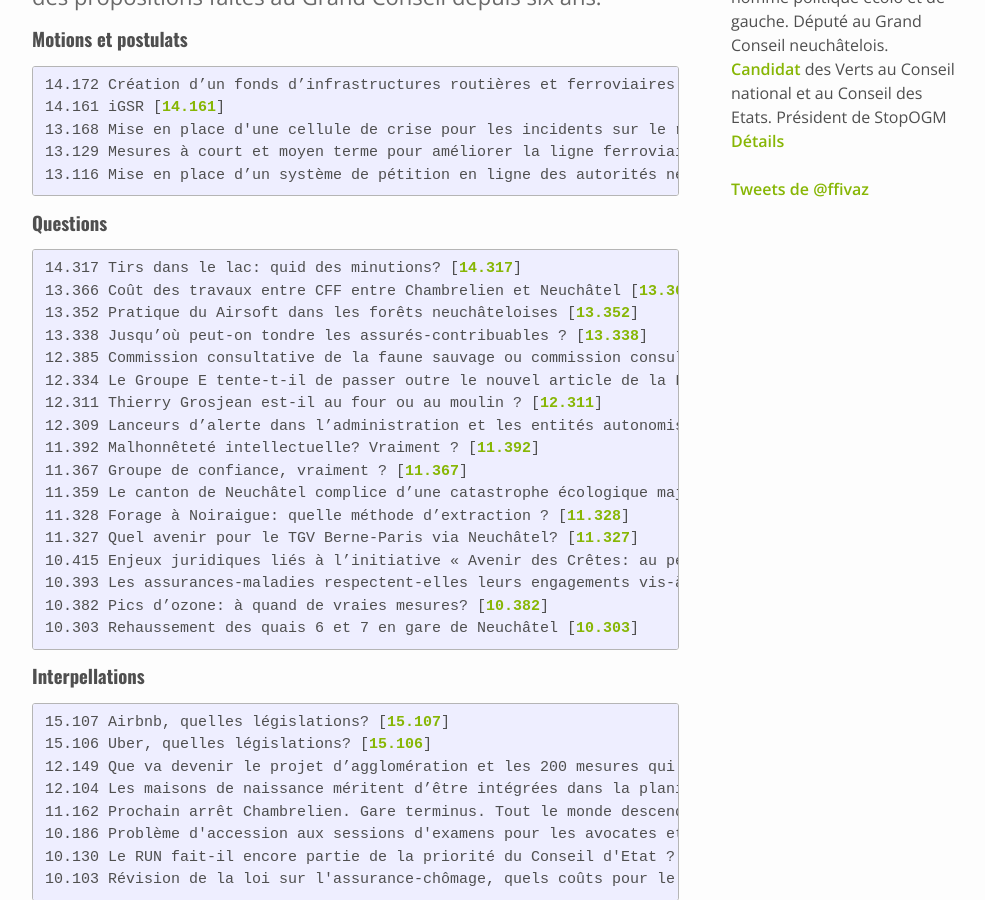
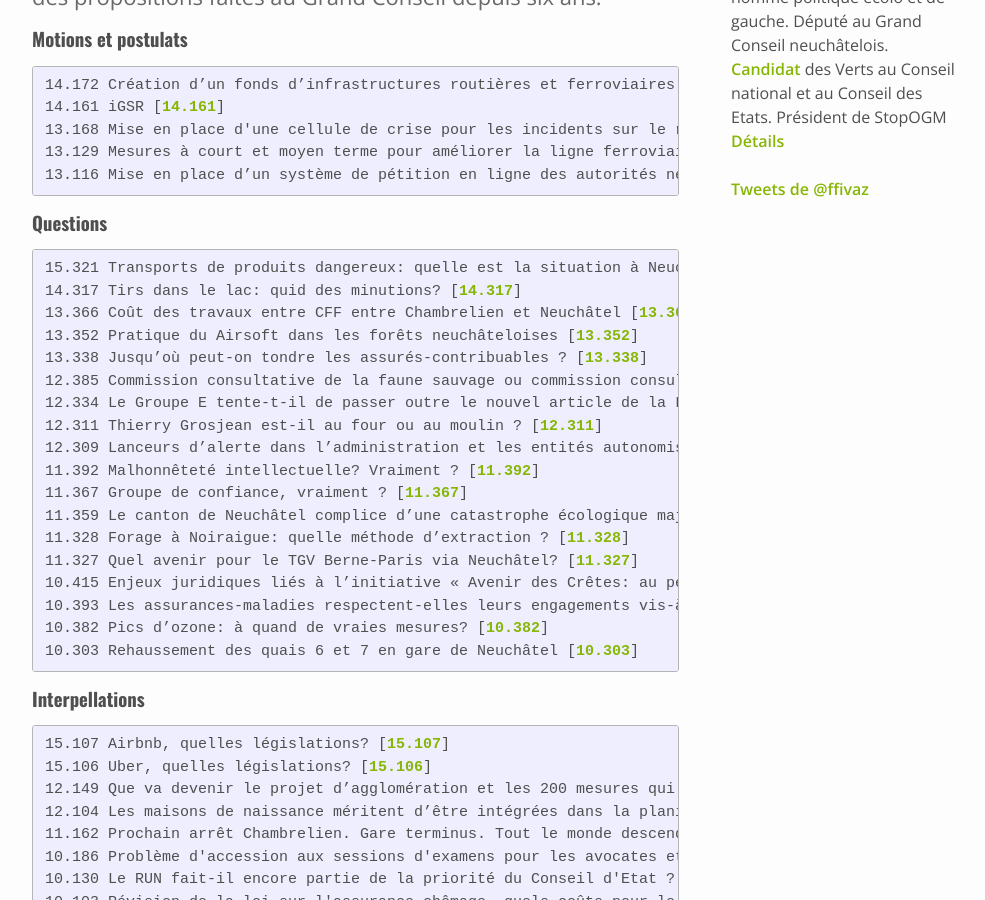
Before and after one commit to ffivaz/ffivaz.github.io, a Jekyll site: the page built from props.html, in a window 1280 px wide and 900 px high, scrolled down 543 px. Shown: the whole window, without its empty margins (18-1003 px from the left). Built offline with Jekyll 4.4.1, drawn with Linux system fonts in a browser that asks for light colours; nearby versions of some CDN libraries; comment, search, counter and statistics services are not loaded.

Commit message:
Nouvelles questions

```diff
--- a/_data/questions.json
+++ b/_data/questions.json
@@ -1,5 +1,10 @@
 {
   "questions": [
+    {
+      "id": "15.321",
+      "title": "Transports de produits dangereux: quelle est la situation à Neuchâtel?",
+      "date": "2015-04-27"
+    },
     {
       "id": "14.317",
       "title": "Tirs dans le lac: quid des minutions?",
```
Also changed, not shown: 1 other file.
